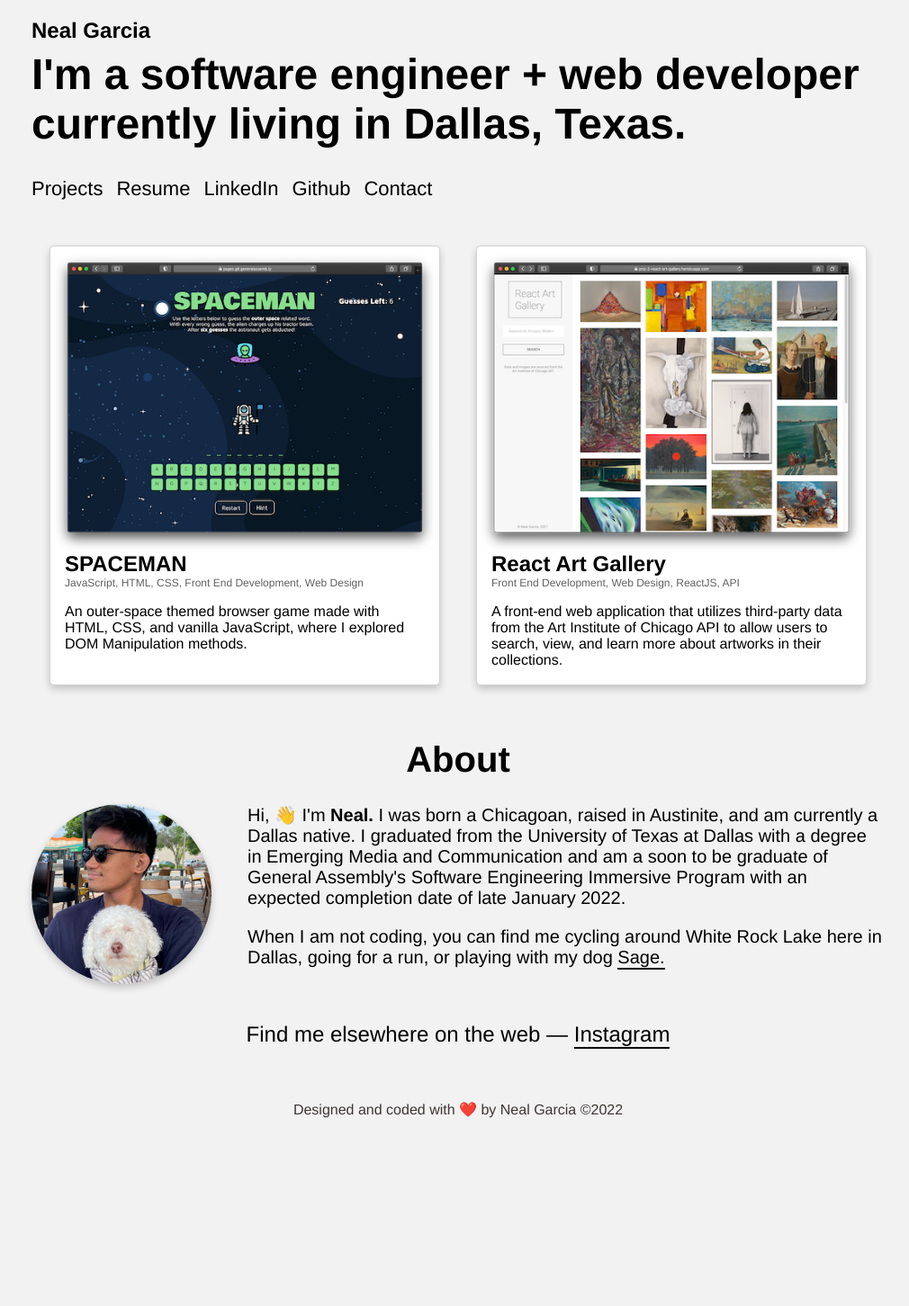
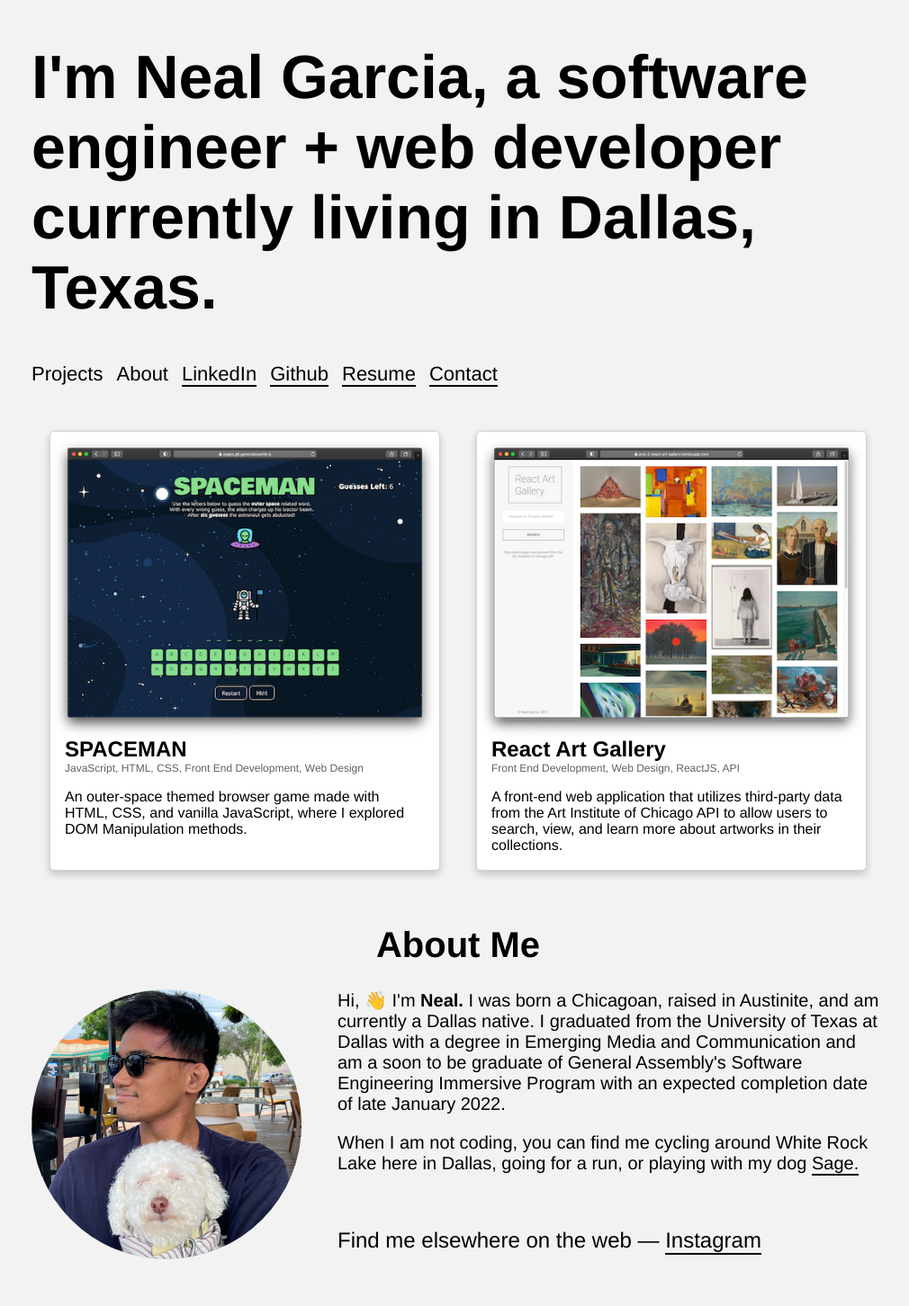
Before and after one commit to NealGarcia/react-portfolio-site, a React (Create React App) app: page / in a window 1280 px wide. Shown: the top 1452 px of the page at 90% size, without its empty margins (131-1141 px from the left). Before the commit the page ends 1263 px from the top, so only its background shows below. Built offline with nearby package versions, Linux system fonts and the light colour scheme.

Commit message:
styling changes

```diff
--- a/src/components/About.js
+++ b/src/components/About.js
@@ -4,7 +4,7 @@ import avatar from '../assets/avatar.JPG'
 function About(props) {
     return (
         <div className = "about">
-            <h1 className = "aboutTitle">About</h1>
+            <h1 className = "aboutTitle">About Me</h1>
             <div className = "aboutMe">
                 <img src = {avatar} alt = "Me" className = "aboutImg"/>
                 <p>Hi, 👋  I'm <span>Neal.</span> I was born a Chicagoan, raised in Austinite, and am currently a Dallas native.
--- a/src/components/Header.js
+++ b/src/components/Header.js
@@ -1,19 +1,22 @@
 import React from 'react';
+import resume from '../assets/resume.pdf'
+
 
 function Header(props) {
     return (
         <div>
             <div className = "titleWrapper">
-                <h2 className = "name">Neal Garcia</h2>
+                {/* <h2 className = "name">Neal Garcia</h2> */}
                 <h1 className = "titleHeader">
-                    I'm a software engineer + web developer <span>currently</span> living in <span>Dallas, Texas.</span>
+                    I'm Neal Garcia, a software engineer + web developer <span>currently</span> living in <span>Dallas, Texas.</span>
                 </h1>
                 <ul className = "nav">
                     <li>Projects</li>
-                    <li>Resume</li>
-                    <li>LinkedIn</li>
-                    <li>Github</li>
-                    <li>Contact</li>
+                    <li>About</li>
+                    <li><a href = "https://www.linkedin.com/in/nealgarcia">LinkedIn</a></li>
+                    <li><a href = "https://github.com/NealGarcia">Github</a></li>
+                    <li><a href={resume} target='_blank' rel='noopener noreferrer'>Resume</a></li>
+                    <li><a href = "mailto: nathnlgarcia@gmail.com">Contact</a></li>
                 </ul>
             </div>
         </div>
--- a/src/index.css
+++ b/src/index.css
@@ -2,6 +2,13 @@ body {
   font-family: 'Helvetica Neue',
     sans-serif;
   background-color: #F2F2F2;
+}
+
+.nav a{
+  color: inherit;
+  text-decoration: none;
+  border-bottom: 2px solid;
+  margin-bottom: 10px;
 }
 
 .titleWrapper{
@@ -13,7 +20,7 @@ body {
   margin-bottom: -25px;
 }
 .titleHeader{
-  font-size: 48px;
+  font-size: 68px;
 }
 
 .nav{
@@ -90,11 +97,12 @@ body {
 }
 
 .aboutImg{
-  width: 200px;
+  width: 300px;
   border-radius: 50%;
   float:left;
-  box-shadow: 0 4px 8px 0 rgba(0,0,0,0.2);
+  /* box-shadow: 0 4px 8px 0 rgba(0,0,0,0.2); */
   margin-right: 40px;
+  margin-bottom: 20px;
 }
 
 .about a{
@@ -106,7 +114,7 @@ body {
 
 #social{
   font-size: 24px;
-  text-align: center;
+  /* text-align: center; */
   margin-top: 60px;
 }
 
```
Also changed, not shown: 1 other file (tests, documents, lock files or other folders).
